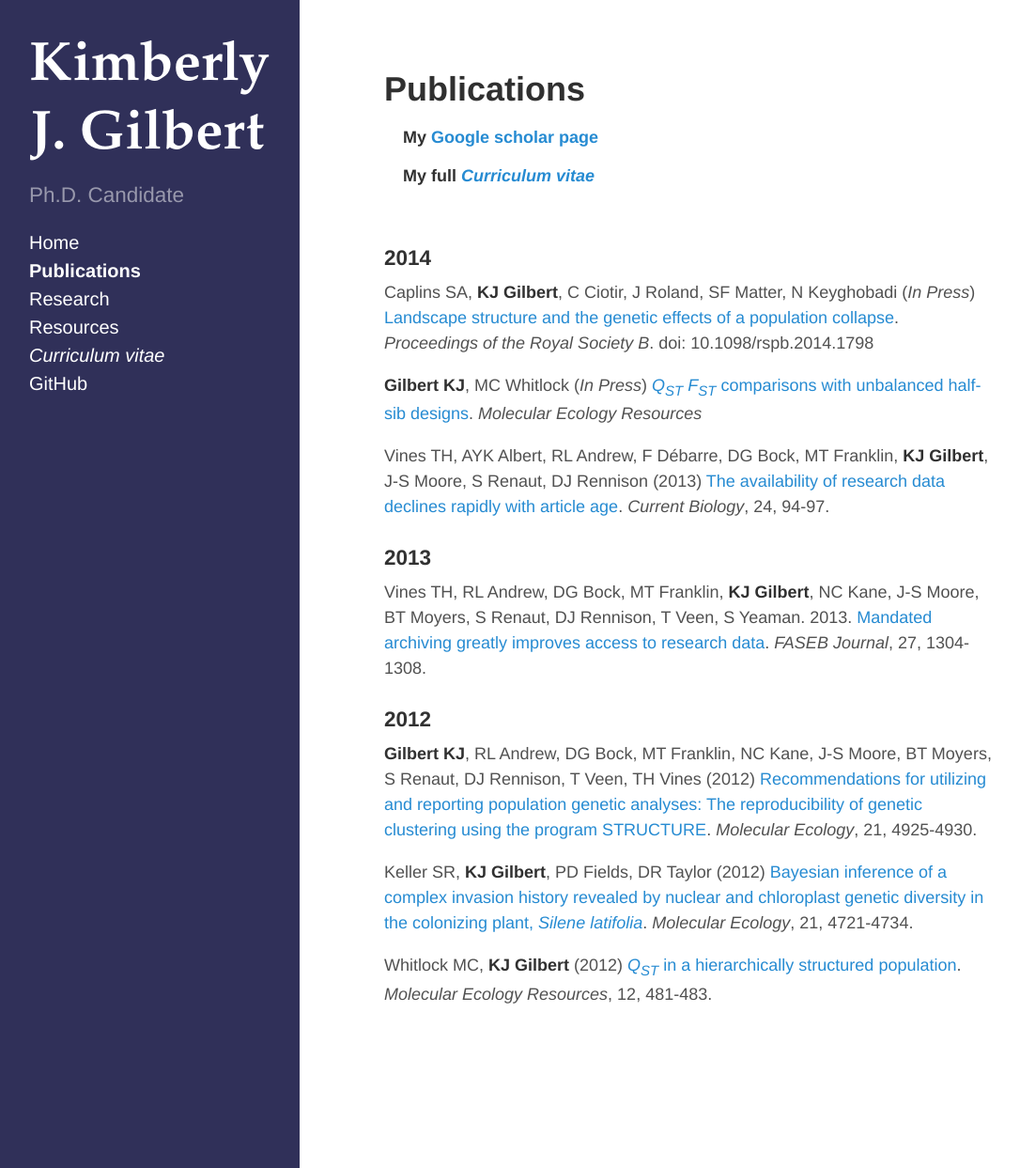
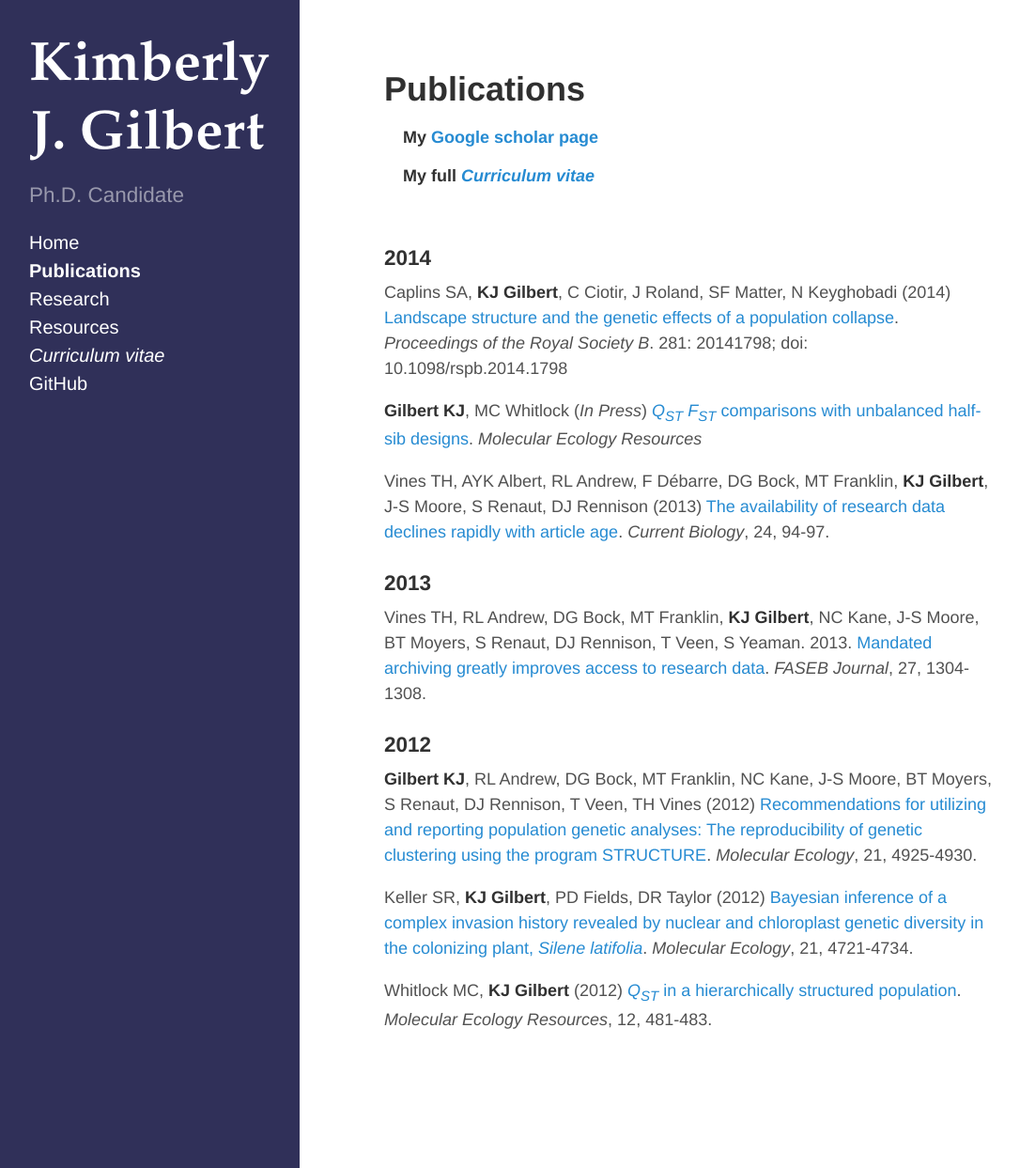
Before and after one commit to kjgilbert/kjgilbert.github.io, a Jekyll site: the page built from publications.md, in a window 1280 px wide and 1243 px high. Shown: the whole window at 94% size, without its empty margins (5-1091 px from the left). Built offline with Jekyll 4.4.1, drawn with Linux system fonts in a browser that asks for light colours; Markdown is read by kramdown in place of the engine named in the settings.

Commit message:
update pubs

```diff
--- a/publications.md
+++ b/publications.md
@@ -10,7 +10,7 @@ title: Publications
 
 ### 2014
 
-Caplins SA, **KJ Gilbert**, C Ciotir, J Roland, SF Matter, N Keyghobadi (*In Press*) [Landscape structure and the genetic effects of a population collapse](http://m.rspb.royalsocietypublishing.org/content/281/1796/20141798.abstract?cpetoc). *Proceedings of the Royal Society B*. doi: 10.1098/rspb.2014.1798
+Caplins SA, **KJ Gilbert**, C Ciotir, J Roland, SF Matter, N Keyghobadi (2014) [Landscape structure and the genetic effects of a population collapse](http://m.rspb.royalsocietypublishing.org/content/281/1796/20141798.abstract?cpetoc). *Proceedings of the Royal Society B*. 281: 20141798; doi: 10.1098/rspb.2014.1798
 
 **Gilbert KJ**, MC Whitlock (*In Press*) [*Q<sub>ST</sub>* *F<sub>ST</sub>* comparisons with unbalanced half-sib designs](http://onlinelibrary.wiley.com/doi/10.1111/1755-0998.12303/abstract). *Molecular Ecology Resources*
 
```
Also changed, not shown: 1 other file.
